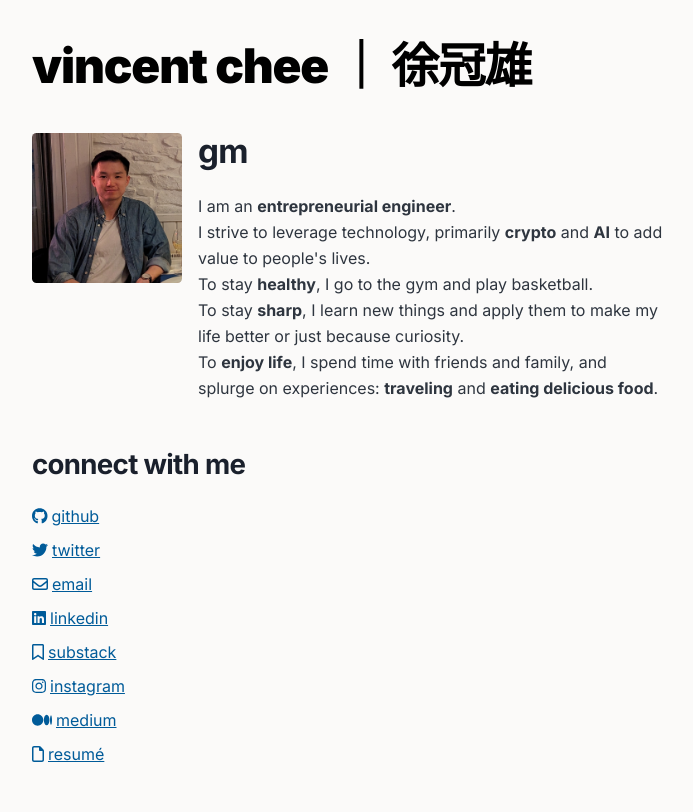
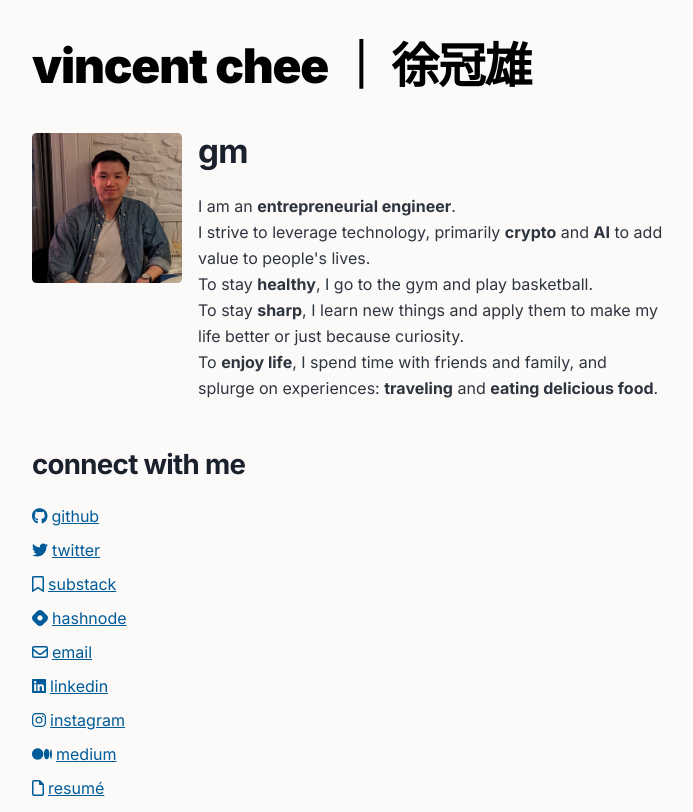
Before and after one commit to 0xdavinchee/vincentchee, a Gatsby site: page / in a window 1280 px wide. Shown: the top 812 px of the page, without its empty margins (292-985 px from the left). Built offline with nearby package versions, Linux system fonts and the light colour scheme; Gatsby itself is replaced by a stand-in of ours.

Commit message:
add hashnode

```diff
--- a/gatsby-config.js
+++ b/gatsby-config.js
@@ -25,6 +25,7 @@ module.exports = {
       medium: "https://medium.com/@0xdavinchee",
       instagram: `https://www.instagram.com/duhvinchee/?hl=en`,
       linkedin: `https://www.linkedin.com/in/vincent-kh-chee/`,
+      hashnode: `https://0xdavinchee.hashnode.dev/`
     },
   },
   plugins: [
--- a/src/components/bio.tsx
+++ b/src/components/bio.tsx
@@ -19,6 +19,7 @@ import {
   faInstagram,
   faLinkedin,
   faMedium,
+  faHashnode
 } from "@fortawesome/free-brands-svg-icons"
 import Icon from "./icon"
 
@@ -40,6 +41,7 @@ const Bio = () => {
             lens
             instagram
             medium
+            hashnode
           }
         }
       }
@@ -104,6 +106,16 @@ const Bio = () => {
             label="twitter"
           />
           <Icon
+            url={`${social?.substack || ``}`}
+            icon={faBookmark}
+            label="substack"
+          />
+          <Icon
+            url={`${social?.hashnode || ``}`}
+            icon={faHashnode}
+            label="hashnode"
+          />
+          <Icon
             url={`${social?.email || ``}`}
             icon={faEnvelope}
             label="email"
@@ -112,11 +124,6 @@ const Bio = () => {
             url={`${social?.linkedin || ``}`}
             icon={faLinkedin}
             label="linkedin"
-          />
-          <Icon
-            url={`${social?.substack || ``}`}
-            icon={faBookmark}
-            label="substack"
           />
           <Icon
             url={`${social?.instagram || ``}`}
--- a/src/components/icon.tsx
+++ b/src/components/icon.tsx
@@ -12,7 +12,7 @@ interface IconProps {
 const Icon = (props: IconProps) => {
   return (
     <div style={{ display: "flex", marginBottom: "0.5rem" }}>
-      <a href={props.url} download={props.isDownload}>
+      <a href={props.url} download={props.isDownload} target="_blank">
         <div style={{ display: "flex", alignItems: "center" }}>
           <FontAwesomeIcon icon={props.icon} />
           <p style={{ paddingLeft: "0.25rem" }}>{props.label}</p>
```
